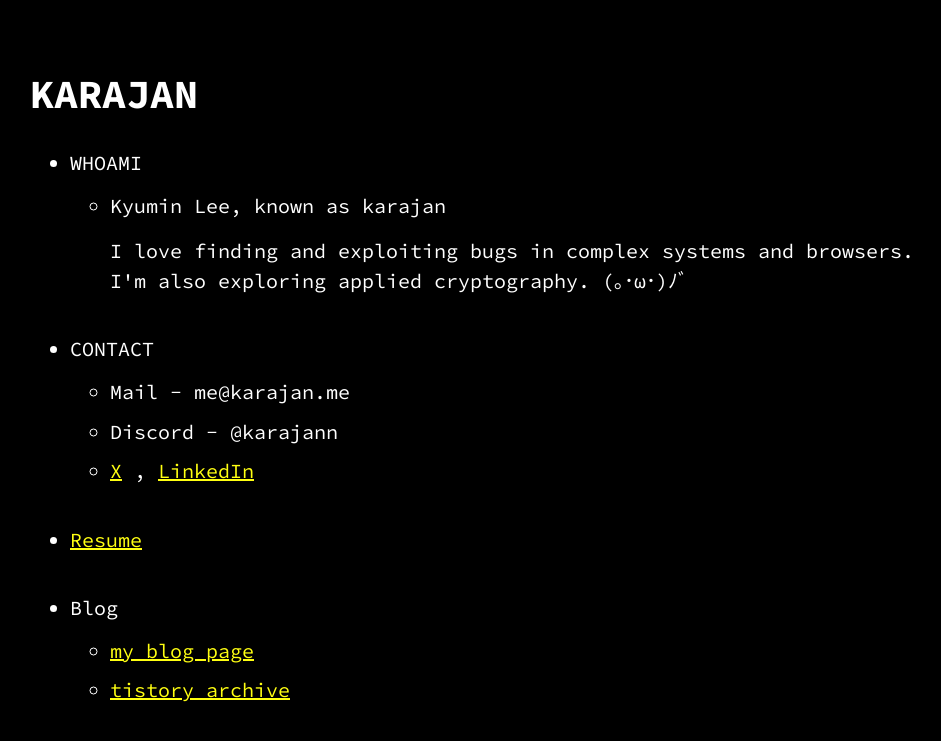
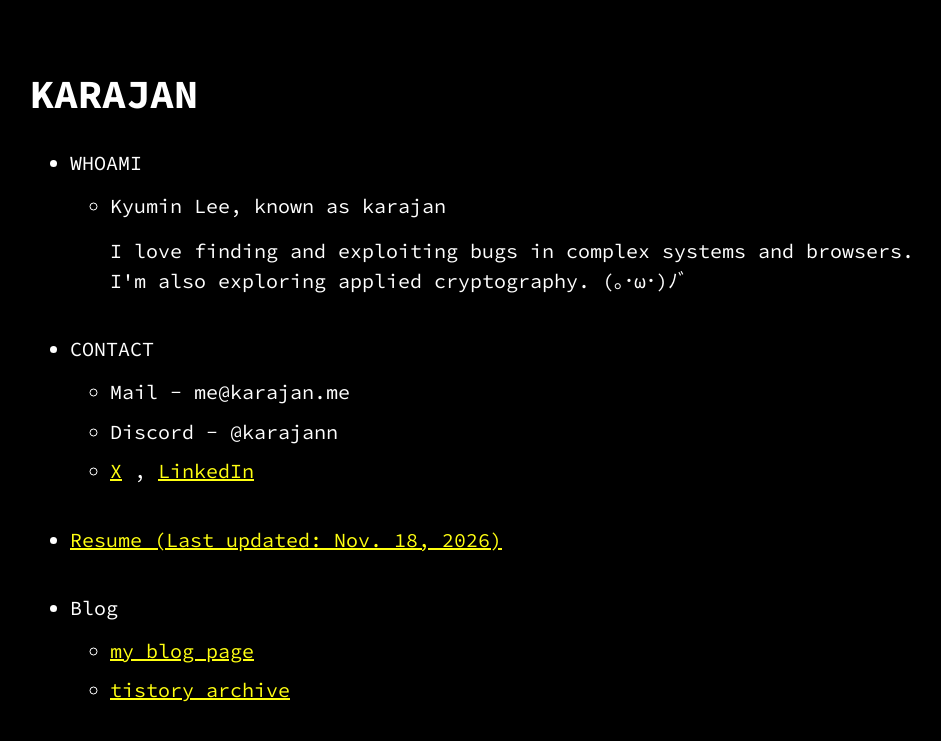
Before and after one commit to karajan0/karajan0.github.io, a Jekyll site: the page built from index.md, in a window 1280 px wide. Shown: the top 741 px of the page, without its empty margins (160-1101 px from the left). Built offline with Jekyll 4.4.1, drawn with Linux system fonts in a browser that asks for light colours; some web fonts are replaced.

Commit message:
Show résumé update date

```diff
--- a/_data/menu.yml
+++ b/_data/menu.yml
@@ -16,7 +16,7 @@ entries:
           - title: LinkedIn
             url: https://www.linkedin.com/in/kyumin-lee0/
 
-  - title: Resume
+  - title: "Resume (Last updated: Nov. 18, 2026)"
     url: /resume.pdf
 
   - title: Blog
```
